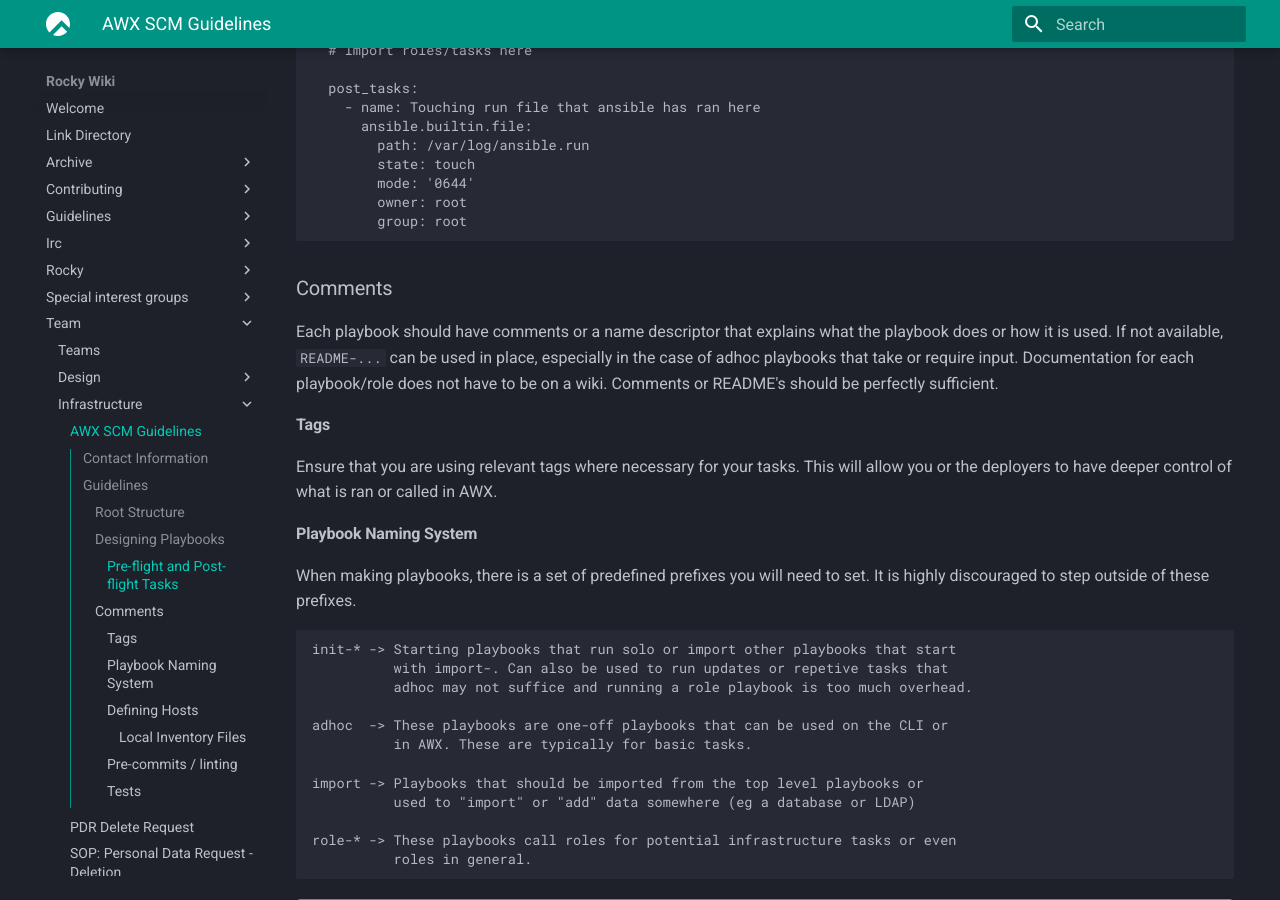
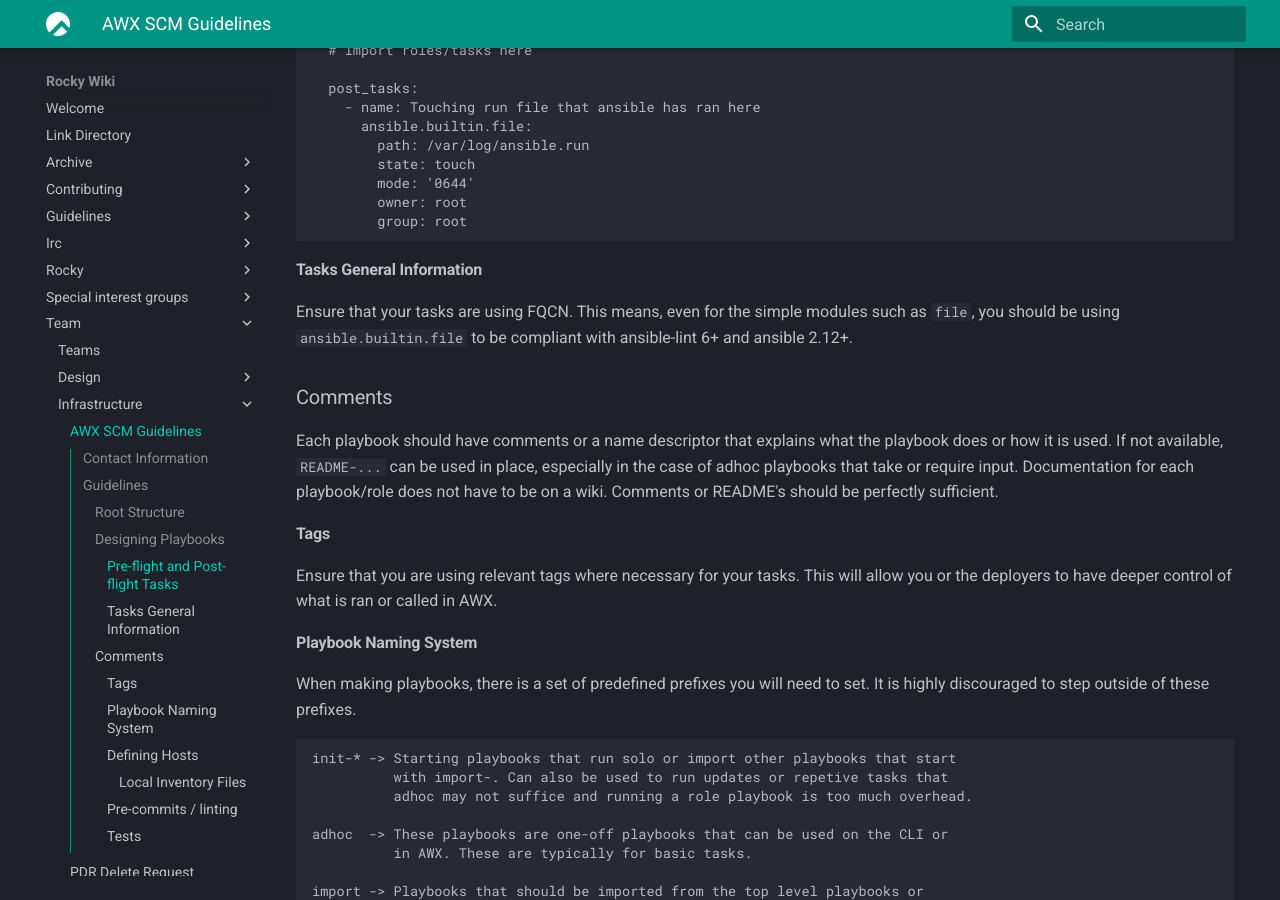
Before and after one commit to rocky-linux/wiki.rockylinux.org, an MkDocs documentation site: the page built from docs/team/infrastructure/awx_scm_guidelines.md, in a window 1280 px wide and 900 px high, scrolled down 2296 px. Built offline with MkDocs 1.6.1 and Material for MkDocs 9.7.7, drawn with Linux system fonts in a browser that asks for light colours.

Commit message:
add FQCN information for tasks

````diff
--- a/docs/team/infrastructure/awx_scm_guidelines.md
+++ b/docs/team/infrastructure/awx_scm_guidelines.md
@@ -97,6 +97,10 @@
         group: root
 ```
 
+#### Tasks General Information
+
+Ensure that your tasks are using FQCN. This means, even for the simple modules such as `file`, you should be using `ansible.builtin.file` to be compliant with ansible-lint 6+ and ansible 2.12+.
+
 ### Comments
 
 Each playbook should have comments or a name descriptor that explains what the playbook does or how it is used. If not available, `README-...` can be used in place, especially in the case of adhoc playbooks that take or require input. Documentation for each playbook/role does not have to be on a wiki. Comments or README's should be perfectly sufficient.
````
